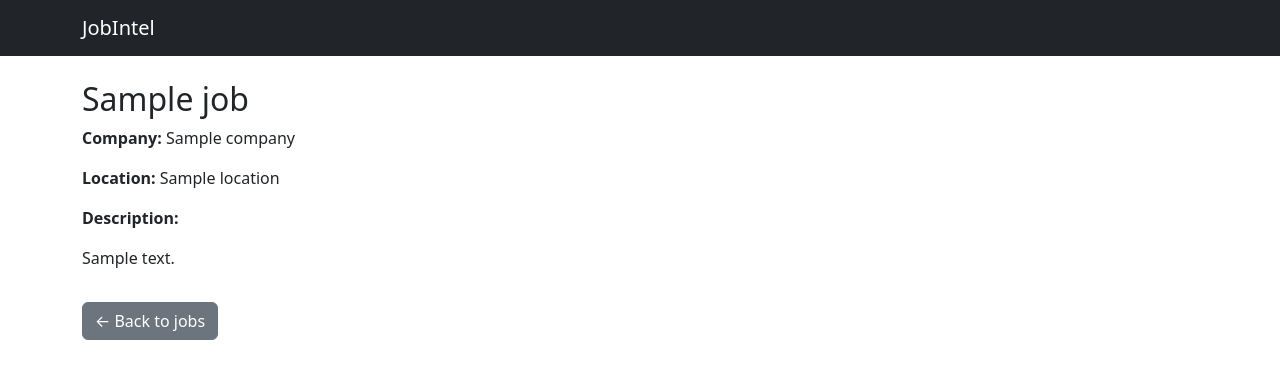
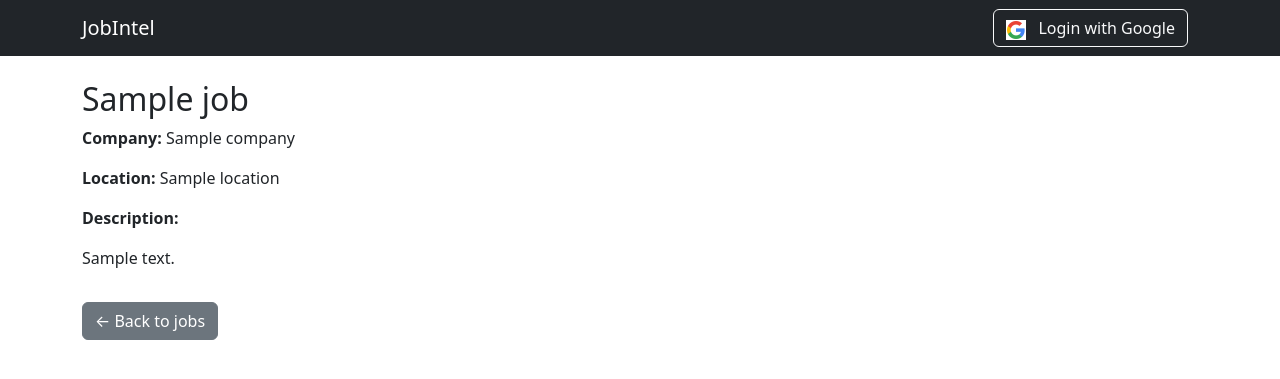
Before and after one commit to eladitzhak/JobIntel_gateway, a FastAPI app: template app/templates/job_detail.html in a window 1280 px wide. Shown: the top 379 px of the page. Run offline with FastAPI, Linux system fonts and the light colour scheme; the template is opened without the code that fills it: most values are stand-ins (such as "Sample title", 1, 10 or a date in 2020); parts of the project's set-up code (start-up, migrations or seed data) failed here and were passed over; some libraries are stand-ins or nearby versions.

Commit message:
login\logout i base

```diff
--- a/app/routers/auth.py
+++ b/app/routers/auth.py
@@ -24,7 +24,7 @@ oauth.register(
 async def login(request: Request):
     print("Login route called")
     if request.session.get("user"):
-        return RedirectResponse(url="/me")
+        return RedirectResponse(url="/")
     redirect_uri = request.url_for("auth_callback")
     return await oauth.google.authorize_redirect(request, redirect_uri)
 
@@ -59,7 +59,7 @@ async def auth_callback(request: Request, db: Session = Depends(get_db)):
         # "picture": user_info.get("picture")
     }
 
-    return RedirectResponse(url="/me")
+    return RedirectResponse(url="/")
 
 
 @router.get("/logout")
--- a/app/templates/base.html
+++ b/app/templates/base.html
@@ -15,7 +15,9 @@
     <title>JobIntel</title>
     <script src="https://cdn.jsdelivr.net/npm/bootstrap@5.3.3/dist/js/bootstrap.bundle.min.js"></script>
 
+
     {%block head %}
+
     {%endblock%}
 
 </head>
@@ -28,8 +30,23 @@
     <nav class="navbar navbar-expand-lg navbar-dark bg-dark">
         <div class="container">
             <a class="navbar-brand" href="/">JobIntel</a>
+            <div style="text-align: right; " id="login-container">
+                {% if user %}
+                <span style="color: white; margin-right: 10px;">
+                    👋 Hello, {{ user.name }}
+                </span>
+                <a href="/logout" class="btn btn-secondary">Logout</a>
+                {% else %}
+                <a href="/login" class="btn btn-outline-light" style="margin-right: 10px;">
+                    <img src="/static/google-logo.png" alt="Google logo" width="20" height="20"
+                        style="vertical-align: middle; margin-right: 8px;">
+                    Login with Google
+                </a>
+                {% endif %}
+            </div>
         </div>
     </nav>
+
 
     <div class="container mt-4">
         {% block content %}{% endblock %}
```
Also changed, not shown: app/static/google-logo.png (added), 1 other file.
